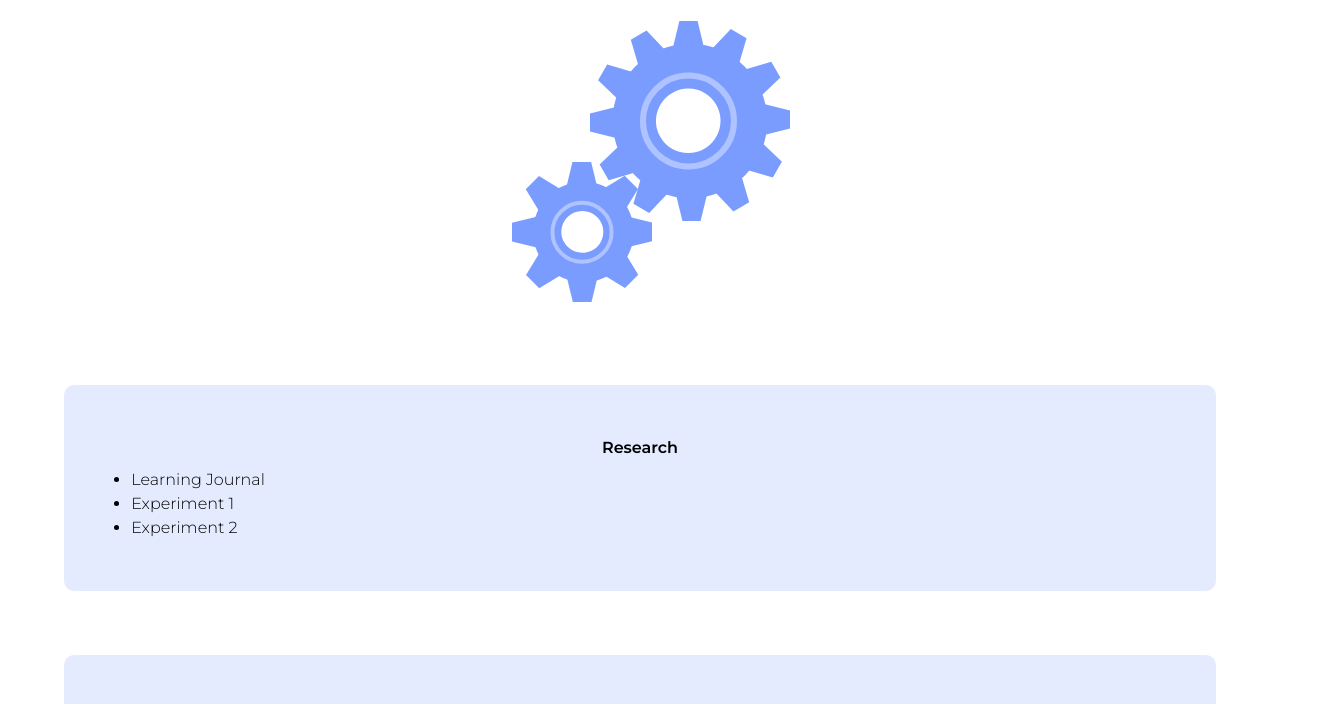
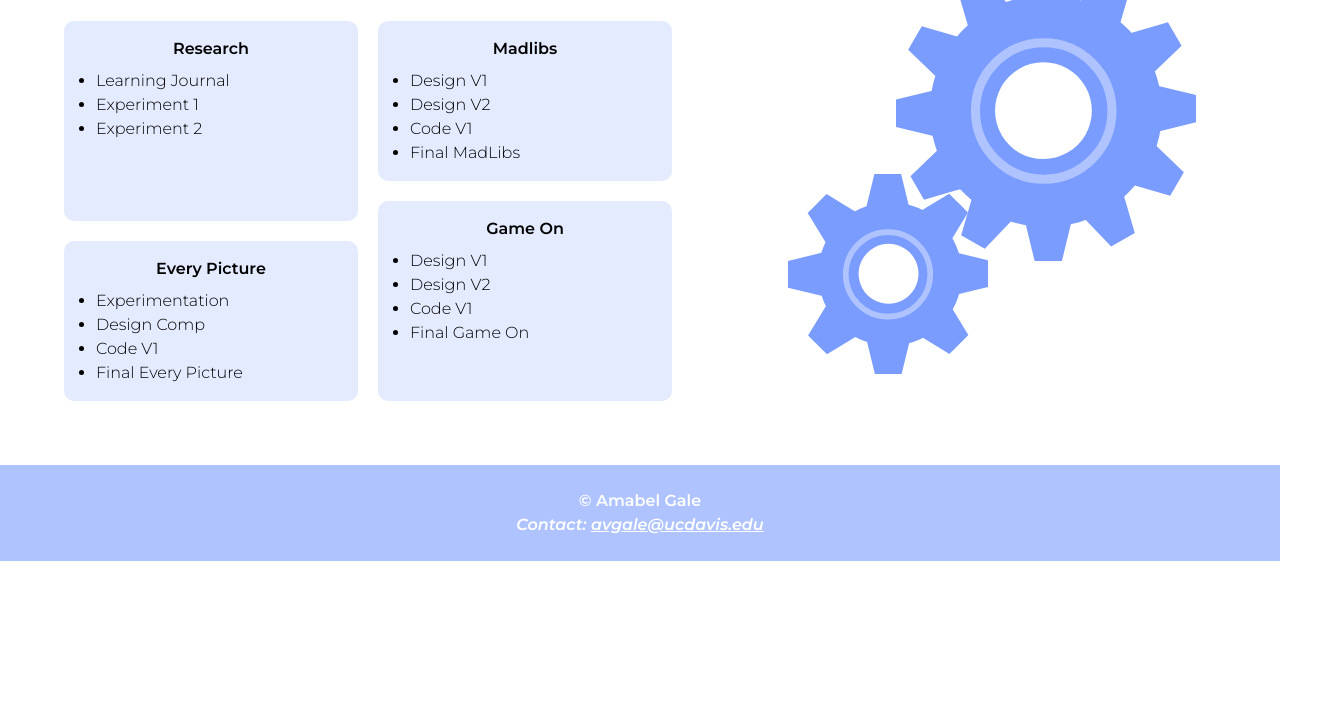
Before and after one commit to avgale/DES_157A_Portal_Page, a plain HTML site: page index.html in a window 1280 px wide. Shown: the part 139-843 px from the top of the page, 1344 px wide, since content can reach past the window. After the commit the page ends 800 px from the top, so only its background shows below. Drawn offline with nearby package versions, Linux system fonts and the light colour scheme; a web font is replaced by a local one.

Commit message:
Added desktop layout

```diff
--- a/index.html
+++ b/index.html
@@ -83,7 +83,8 @@
             </svg>
         </div>
 
-        <section>
+        <div id="content">
+          <section id="research">
               <h3>Research</h3>
               <ul>
                   <li><a href="#">Learning Journal</a></li>
@@ -92,7 +93,7 @@
               </ul>
           </section>
 
-        <section>
+          <section id="madlibs">
               <h3>Madlibs</h3>
               <ul>
                   <li><a href="#">Design V1</a></li>
@@ -102,7 +103,7 @@
               </ul>
           </section>
 
-        <section>
+          <section id="every-picture">
               <h3>Every Picture</h3>
               <ul>
                   <li><a href="#">Experimentation</a></li>
@@ -112,7 +113,7 @@
               </ul>
           </section>
 
-        <section>
+          <section id="game-on">
               <h3>Game On</h3>
               <ul>
                   <li><a href="#">Design V1</a></li>
@@ -121,6 +122,7 @@
                   <li><a href="#">Final Game On</a></li>
               </ul>
           </section>
+        </div>
     </main>
 
     <footer>
--- a/styles.css
+++ b/styles.css
@@ -141,3 +141,76 @@ section ul {
         transform: rotate(360deg)
     }
 }
+
+@media only screen and (min-width: 600px) {
+    header {
+        h1 {
+            text-align: left;
+            padding-left: 5%;
+        }
+
+        h2 {
+            text-align: left;
+            padding-left: 5%;
+        }
+    }
+
+    main {
+        display: grid;
+        grid-template-columns: 1fr 1fr;
+        padding-left: 5%;
+        padding-bottom: 5%;
+    }
+
+    #content {
+        order: -1;
+        display: grid;
+        grid-template:
+            "a b"
+            "a b"
+            "a d"
+            "a d"
+            "c d"
+            "c d";
+        grid-template-columns: 1fr 1fr;
+        grid-gap: 20px 20px;
+        padding-left: none;
+    }
+
+    #research {
+        grid-area: a;
+    }
+
+    #madlibs {
+        grid-area: b;
+    }
+
+    #every-picture {
+        grid-area: c;
+    }
+
+    #game-on {
+        grid-area: d;
+    }
+
+    #gears {
+        order: 1;
+    }
+
+    section {
+        margin: 0;
+        padding: 1em;
+    }
+
+    #large-gear {
+        top: -20%;
+        left: calc(50% - 80px);
+        width: 300px;
+    }
+
+    #small-gear {
+        top: 51%;
+        left: calc(50% - 188px);
+        width: 200px;
+    }
+}
```
Lines whose indentation alone changed are shown as unchanged.
